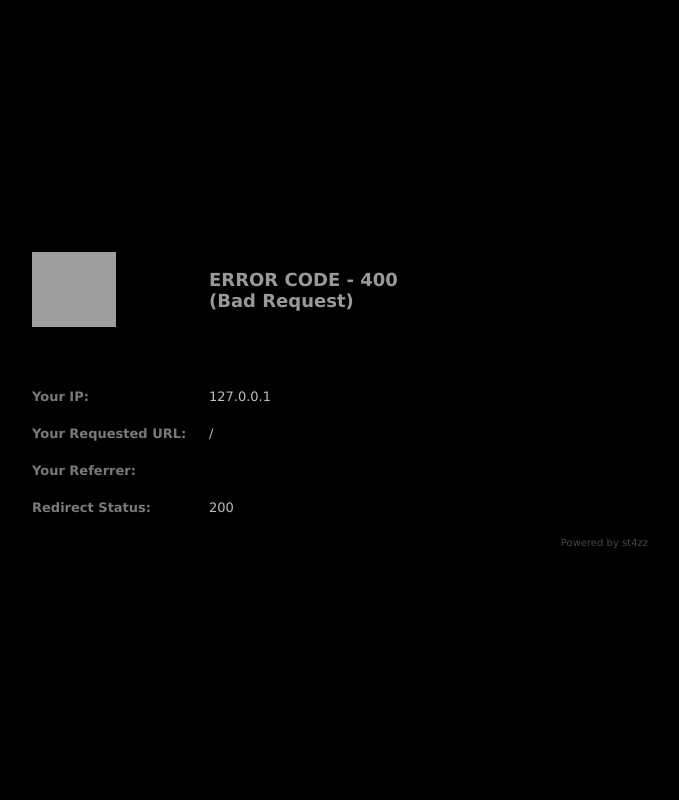
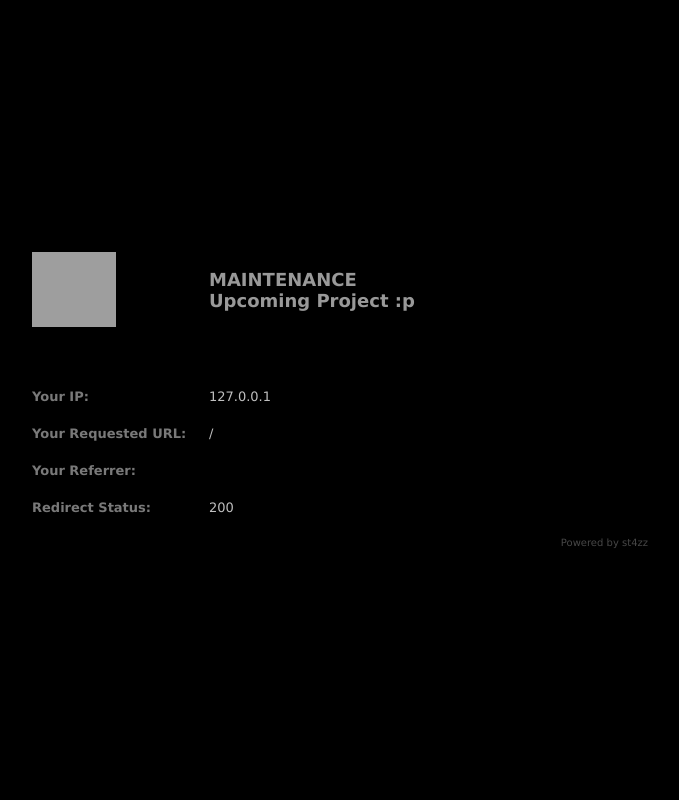
Before and after one commit to varwww/sardeath, a PHP site: page / in a window 1280 px wide. Shown: the whole page, without its empty margins (300-979 px from the left). Run offline with PHP 8.4, Linux system fonts and the light colour scheme; data that the repository does not hold is empty; grey boxes are pictures that could not be loaded.

Commit message:
Update index.php

```diff
--- a/index.php
+++ b/index.php
@@ -1,8 +1,11 @@
 <!DOCTYPE HTML PUBLIC "-//W3C//DTD HTML 4.01 Transitional//EN">
 <html>
 <head>
-<title>Error 400</title>
+<title>SaRDeath Blog - Free Download Music J-Pop, K-Pop, OST Anime Zip Rar Mp3 320 Kbps New</title>
 <meta http-equiv="Content-Type" content="text/html; charset=iso-8859-1">
+<meta name="theme-color" content="#000000">
+<link rel="icon" href="/favicon.ico" type="image/x-icon" />
+<link rel="shortcut icon" href="/favicon.ico" type="image/x-icon" />
 </head>
 <body bgcolor="#000000" text="#FFFFFF" link="#99CC33" vlink="#99CCCC" alink="#CCCCCC" style="margin: 0px 0px;">
 <div align="center">
@@ -12,8 +15,8 @@
         <tbody>
           <tr>
             <td width="155"><img src="/d3_logo.png" width="84" height="75" alt=""/></td>
-            <td width="439"><strong><font color="#999999" size="4" face="Verdana">ERROR CODE - 400 <br>
-              (Bad Request)</font></strong></td>
+            <td width="439"><strong><font color="#999999" size="4" face="Verdana">MAINTENANCE <br>
+              Upcoming Project :p</font></strong></td>
           </tr>
           <tr>
             <td colspan="2" align="center">&nbsp;</td>
```
